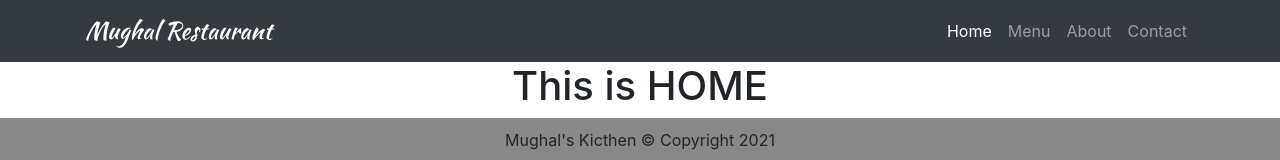
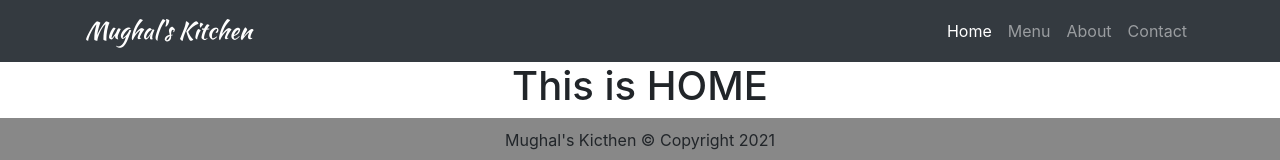
Before and after one commit to nihaltowfiq/Mughals-Kitchen, a React (Create React App) app: page /home in a window 1280 px wide. Shown: the top 160 px of the page. Built offline with nearby package versions, Linux system fonts and the light colour scheme.

Commit message:
name or title changed

```diff
--- a/public/index.html
+++ b/public/index.html
@@ -24,7 +24,7 @@
       work correctly both with client-side routing and a non-root public URL.
       Learn how to configure a non-root public URL by running `npm run build`.
     -->
-    <title>Mughal Restaurant</title>
+    <title>Mughal's Kitchen</title>
   </head>
   <body>
     <noscript>You need to enable JavaScript to run this app.</noscript>
--- a/src/components/Header/Navigation.js
+++ b/src/components/Header/Navigation.js
@@ -28,7 +28,7 @@ class Navigation extends Component {
               href="/"
               style={{ fontFamily: "Kaushan Script", fontSize: "24px" }}
             >
-              Mughal Restaurant
+              Mughal's Kitchen
             </NavbarBrand>
 
             <NavbarToggler onClick={this.navToggle} />
```
Also changed, not shown: 1 other file (tests, documents, lock files or other folders).
